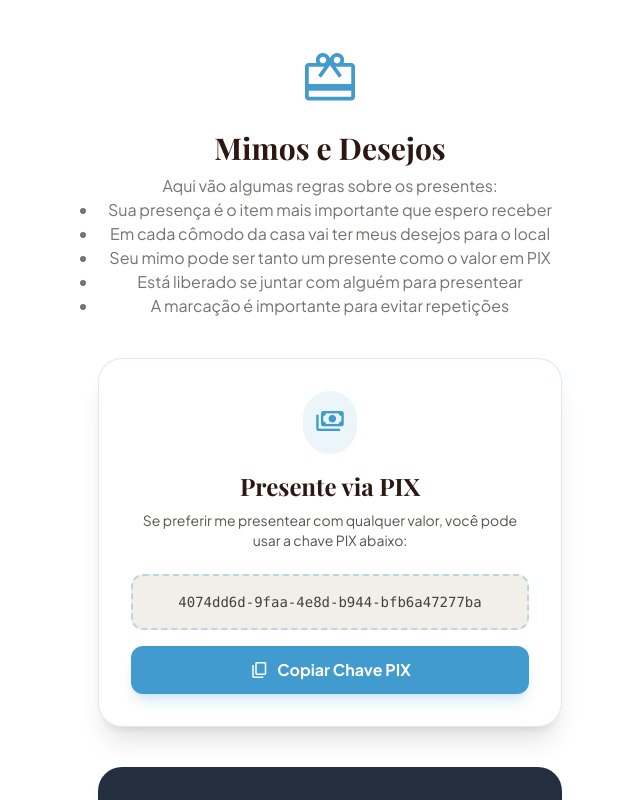
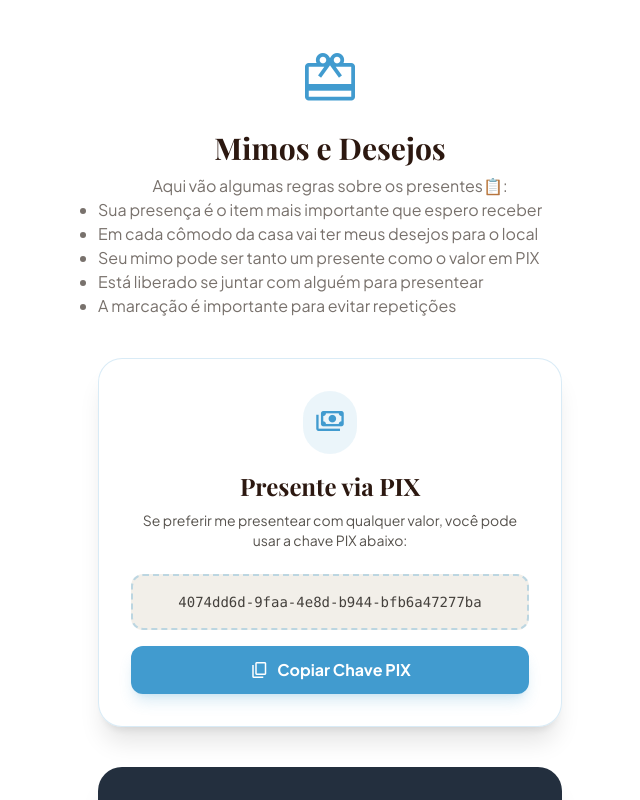
Before and after one commit to aragonp1/chadecasanova, a React (Vite) app: page /#/presentes in a window 1280 px wide. Shown: the top 800 px of the page, without its empty margins (310-950 px from the left). Built offline with nearby package versions, Linux system fonts and the light colour scheme; a web font is replaced by a local one.

Commit message:
Update Gifts.tsx

```diff
--- a/pages/Gifts.tsx
+++ b/pages/Gifts.tsx
@@ -27,8 +27,8 @@ const Gifts: React.FC = () => {
           <span className="material-symbols-outlined text-6xl">redeem</span>
         </div>
         <h2 className="text-3xl font-serif font-bold text-[#2c1810] mb-2">Mimos e Desejos</h2>
-        <p className="text-stone-500">Aqui vão algumas regras sobre os presentes:</p>
-        <ul className="text-stone-500 list-disc">
+        <p className="text-stone-500">Aqui vão algumas regras sobre os presentes📋:</p>
+        <ul className="text-stone-500 list-disc text-left">
         <li>Sua presença é o item mais importante que espero receber</li>
         <li>Em cada cômodo da casa vai ter meus desejos para o local</li>
         <li>Seu mimo pode ser tanto um presente como o valor em PIX</li>
```
